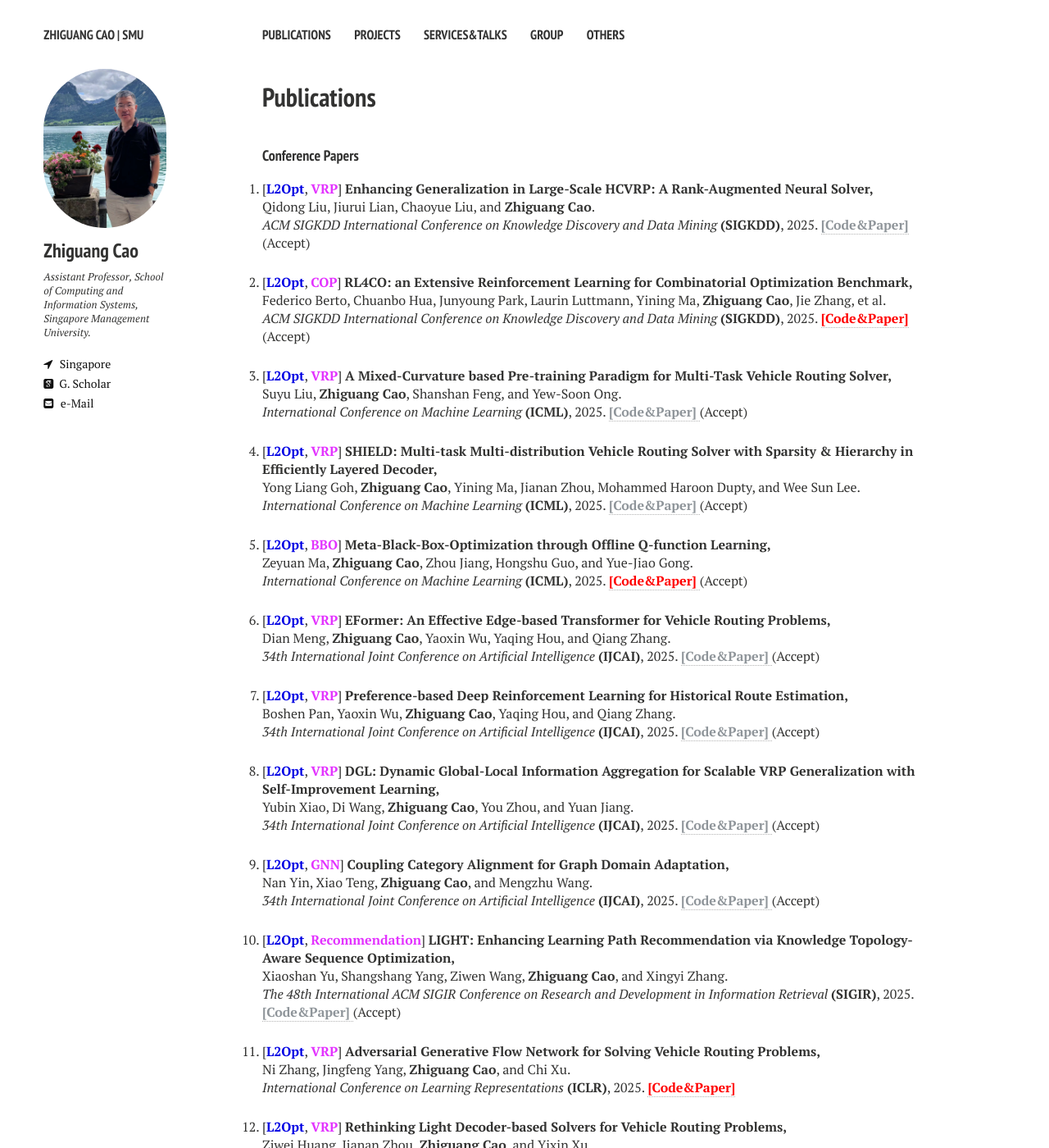
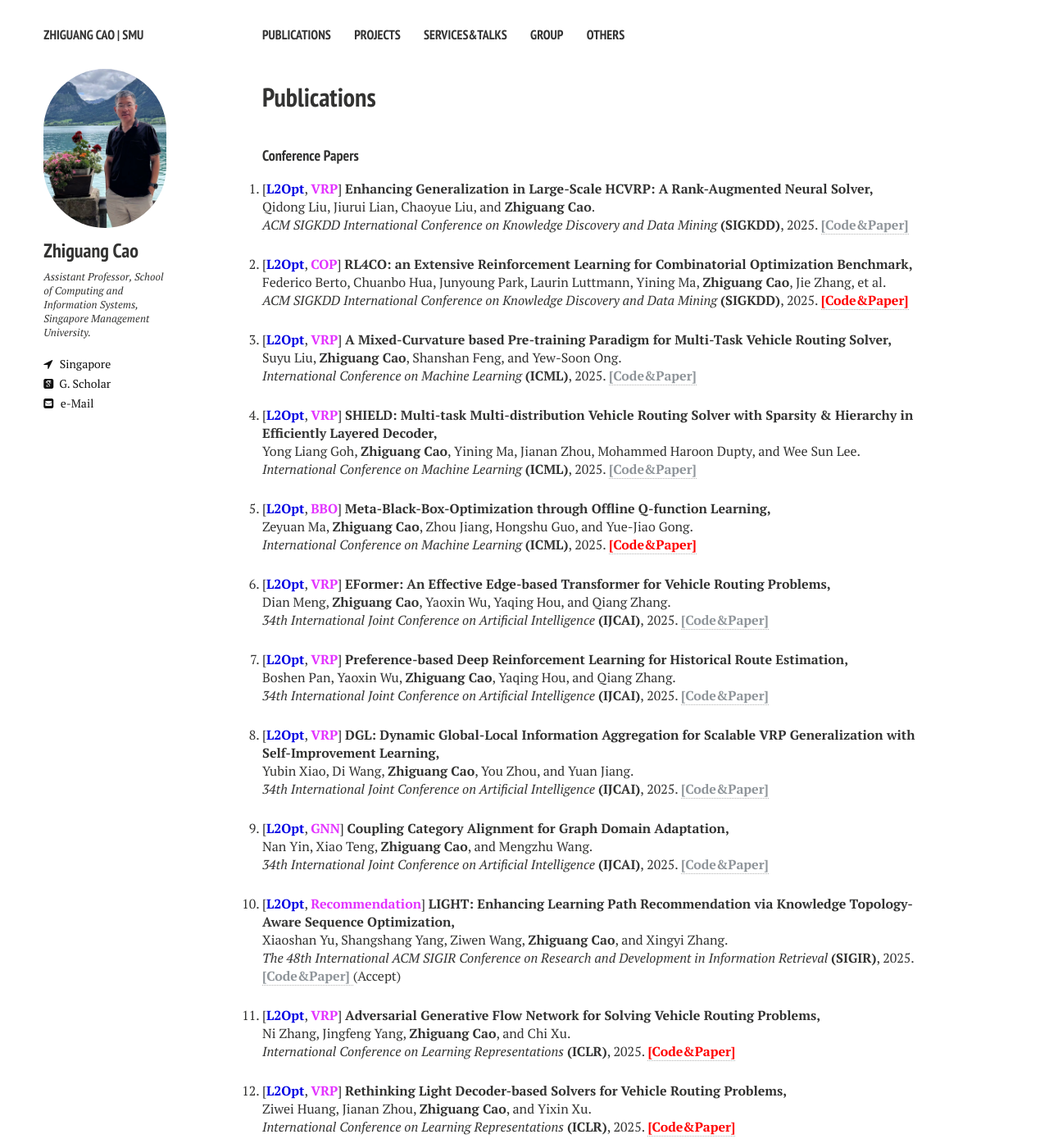
Before and after one commit to zhiguangcaosg/zhiguangcaosg.github.io, a Jekyll site: the page built from publications.md, in a window 1280 px wide and 1400 px high. Shown: the whole window at 82% size. Built offline with Jekyll 4.4.1, drawn with Linux system fonts in a browser that asks for light colours; nearby versions of some CDN libraries.

Commit message:
Update publications.html

```diff
--- a/_layouts/publications.html
+++ b/_layouts/publications.html
@@ -94,7 +94,7 @@ div.bibtex pre { font-size: 75%; overflow: auto;  width: 100%; padding: 0em 0em;
 <p>
 [<font color="#0000E3"><b>L2Opt</b></font>, <font color="#E333FF"><b>VRP</b></font>] <b>Enhancing Generalization in Large-Scale HCVRP: A Rank-Augmented Neural Solver,</b>
 <br> Qidong Liu, Jiurui Lian, Chaoyue Liu, and <b>Zhiguang Cao</b>.<br>
-<i>ACM SIGKDD International Conference on Knowledge Discovery and Data Mining</i> <b>(SIGKDD)</b>, 2025. <a href="https://zhiguangcaosg.github.io/publications/"> <font color="#8F959A"><b>[Code&Paper]</b> </font></a> (Accept)
+<i>ACM SIGKDD International Conference on Knowledge Discovery and Data Mining</i> <b>(SIGKDD)</b>, 2025. <a href="https://zhiguangcaosg.github.io/publications/"> <font color="#8F959A"><b>[Code&Paper]</b> </font></a>
 </p>
 </li>
 
@@ -102,7 +102,7 @@ div.bibtex pre { font-size: 75%; overflow: auto;  width: 100%; padding: 0em 0em;
 <p>
 [<font color="#0000E3"><b>L2Opt</b></font>, <font color="#E333FF"><b>COP</b></font>] <b> RL4CO: an Extensive Reinforcement Learning for Combinatorial Optimization Benchmark,</b>
 <br> Federico Berto, Chuanbo Hua, Junyoung Park, Laurin Luttmann, Yining Ma, <b>Zhiguang Cao</b>, Jie Zhang, et al.<br>
-<i>ACM SIGKDD International Conference on Knowledge Discovery and Data Mining</i> <b>(SIGKDD)</b>, 2025. <a href="https://github.com/ai4co/rl4co" target="_blank"> <font color="#FF0000"><b>[Code&Paper]</b> </font></a> (Accept)
+<i>ACM SIGKDD International Conference on Knowledge Discovery and Data Mining</i> <b>(SIGKDD)</b>, 2025. <a href="https://github.com/ai4co/rl4co" target="_blank"> <font color="#FF0000"><b>[Code&Paper]</b> </font></a>
 </p>
 </li>
 
@@ -110,7 +110,7 @@ div.bibtex pre { font-size: 75%; overflow: auto;  width: 100%; padding: 0em 0em;
 <p>
 [<font color="#0000E3"><b>L2Opt</b></font>, <font color="#E333FF"><b>VRP</b></font>] <b>A Mixed-Curvature based Pre-training Paradigm for Multi-Task Vehicle Routing Solver,</b>
 <br> Suyu Liu, <b>Zhiguang Cao</b>, Shanshan Feng, and Yew-Soon Ong.<br>
-<i> International Conference on Machine Learning</i> <b>(ICML)</b>, 2025. <a href="https://zhiguangcaosg.github.io/publications/"> <font color="#8F959A"><b>[Code&Paper]</b> </font></a> (Accept)
+<i> International Conference on Machine Learning</i> <b>(ICML)</b>, 2025. <a href="https://zhiguangcaosg.github.io/publications/"> <font color="#8F959A"><b>[Code&Paper]</b> </font></a>
 </p>
 </li>
 
@@ -118,7 +118,7 @@ div.bibtex pre { font-size: 75%; overflow: auto;  width: 100%; padding: 0em 0em;
 <p>
 [<font color="#0000E3"><b>L2Opt</b></font>, <font color="#E333FF"><b>VRP</b></font>] <b>SHIELD: Multi-task Multi-distribution Vehicle Routing Solver with Sparsity & Hierarchy in Efficiently Layered Decoder,</b>
 <br> Yong Liang Goh, <b>Zhiguang Cao</b>, Yining Ma, Jianan Zhou, Mohammed Haroon Dupty, and Wee Sun Lee.<br>
-<i> International Conference on Machine Learning</i> <b>(ICML)</b>, 2025. <a href="https://zhiguangcaosg.github.io/publications/"> <font color="#8F959A"><b>[Code&Paper]</b> </font></a> (Accept)
+<i> International Conference on Machine Learning</i> <b>(ICML)</b>, 2025. <a href="https://zhiguangcaosg.github.io/publications/"> <font color="#8F959A"><b>[Code&Paper]</b> </font></a>
 </p>
 </li>
 
@@ -126,7 +126,7 @@ div.bibtex pre { font-size: 75%; overflow: auto;  width: 100%; padding: 0em 0em;
 <p>
 [<font color="#0000E3"><b>L2Opt</b></font>, <font color="#E333FF"><b>BBO</b></font>] <b>Meta-Black-Box-Optimization through Offline Q-function Learning,</b>
 <br> Zeyuan Ma, <b>Zhiguang Cao</b>, Zhou Jiang, Hongshu Guo, and Yue-Jiao Gong.<br>
-<i> International Conference on Machine Learning</i> <b>(ICML)</b>, 2025. <a href="https://github.com/MetaEvo/Q-Mamba" target="_blank"> <font color="#FF0000"><b>[Code&Paper]</b> </font></a> (Accept)
+<i> International Conference on Machine Learning</i> <b>(ICML)</b>, 2025. <a href="https://github.com/MetaEvo/Q-Mamba" target="_blank"> <font color="#FF0000"><b>[Code&Paper]</b> </font></a>
 </p>
 </li>
 
@@ -134,7 +134,7 @@ div.bibtex pre { font-size: 75%; overflow: auto;  width: 100%; padding: 0em 0em;
 <p>
 [<font color="#0000E3"><b>L2Opt</b></font>, <font color="#E333FF"><b>VRP</b></font>] <b>EFormer: An Effective Edge-based Transformer for Vehicle Routing Problems,</b>
 <br> Dian Meng, <b>Zhiguang Cao</b>, Yaoxin Wu, Yaqing Hou, and Qiang Zhang.<br>
-<i> 34th International Joint Conference on Artificial Intelligence</i> <b>(IJCAI)</b>, 2025.  <a href="https://zhiguangcaosg.github.io/publications/"> <font color="#8F959A"><b>[Code&Paper]</b> </font></a> (Accept)
+<i> 34th International Joint Conference on Artificial Intelligence</i> <b>(IJCAI)</b>, 2025.  <a href="https://zhiguangcaosg.github.io/publications/"> <font color="#8F959A"><b>[Code&Paper]</b> </font></a>
 </p>
 </li>
 
@@ -142,7 +142,7 @@ div.bibtex pre { font-size: 75%; overflow: auto;  width: 100%; padding: 0em 0em;
 <p>
 [<font color="#0000E3"><b>L2Opt</b></font>, <font color="#E333FF"><b>VRP</b></font>] <b>Preference-based Deep Reinforcement Learning for Historical Route Estimation,</b>
 <br> Boshen Pan, Yaoxin Wu, <b>Zhiguang Cao</b>, Yaqing Hou, and Qiang Zhang.<br>
-<i> 34th International Joint Conference on Artificial Intelligence</i> <b>(IJCAI)</b>, 2025.  <a href="https://zhiguangcaosg.github.io/publications/"> <font color="#8F959A"><b>[Code&Paper]</b> </font></a> (Accept)
+<i> 34th International Joint Conference on Artificial Intelligence</i> <b>(IJCAI)</b>, 2025.  <a href="https://zhiguangcaosg.github.io/publications/"> <font color="#8F959A"><b>[Code&Paper]</b> </font></a>
 </p>
 </li>
 
@@ -150,7 +150,7 @@ div.bibtex pre { font-size: 75%; overflow: auto;  width: 100%; padding: 0em 0em;
 <p>
 [<font color="#0000E3"><b>L2Opt</b></font>, <font color="#E333FF"><b>VRP</b></font>] <b>DGL: Dynamic Global-Local Information Aggregation for Scalable VRP Generalization with Self-Improvement Learning,</b>
 <br> Yubin Xiao, Di Wang, <b>Zhiguang Cao</b>, You Zhou, and Yuan Jiang.<br>
-<i> 34th International Joint Conference on Artificial Intelligence</i> <b>(IJCAI)</b>, 2025.  <a href="https://zhiguangcaosg.github.io/publications/"> <font color="#8F959A"><b>[Code&Paper]</b> </font></a> (Accept)
+<i> 34th International Joint Conference on Artificial Intelligence</i> <b>(IJCAI)</b>, 2025.  <a href="https://zhiguangcaosg.github.io/publications/"> <font color="#8F959A"><b>[Code&Paper]</b> </font></a>
 </p>
 </li>
 
@@ -158,7 +158,7 @@ div.bibtex pre { font-size: 75%; overflow: auto;  width: 100%; padding: 0em 0em;
 <p>
 [<font color="#0000E3"><b>L2Opt</b></font>, <font color="#E333FF"><b>GNN</b></font>] <b>Coupling Category Alignment for Graph Domain Adaptation,</b>
 <br> Nan Yin, Xiao Teng, <b>Zhiguang Cao</b>, and Mengzhu Wang.<br>
-<i> 34th International Joint Conference on Artificial Intelligence</i> <b>(IJCAI)</b>, 2025.  <a href="https://zhiguangcaosg.github.io/publications/"> <font color="#8F959A"><b>[Code&Paper]</b> </font></a> (Accept)
+<i> 34th International Joint Conference on Artificial Intelligence</i> <b>(IJCAI)</b>, 2025.  <a href="https://zhiguangcaosg.github.io/publications/"> <font color="#8F959A"><b>[Code&Paper]</b> </font></a>
 </p>
 </li>
 
```
